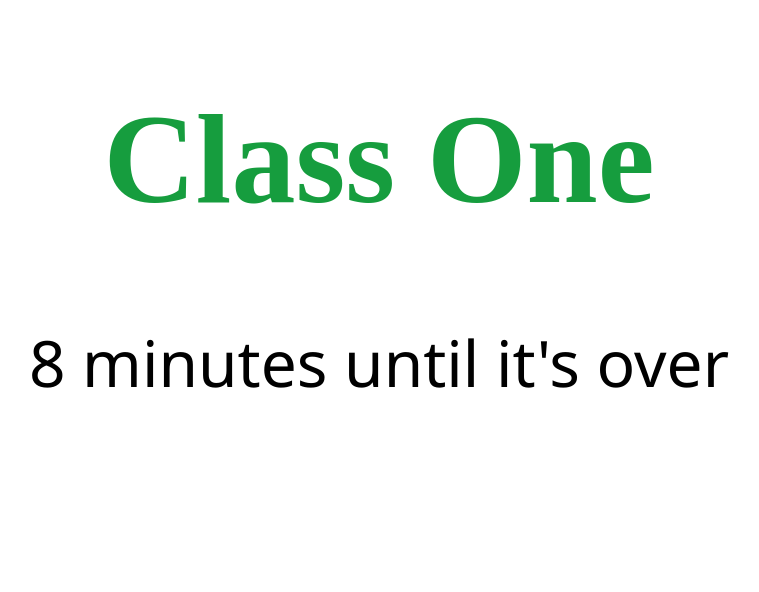
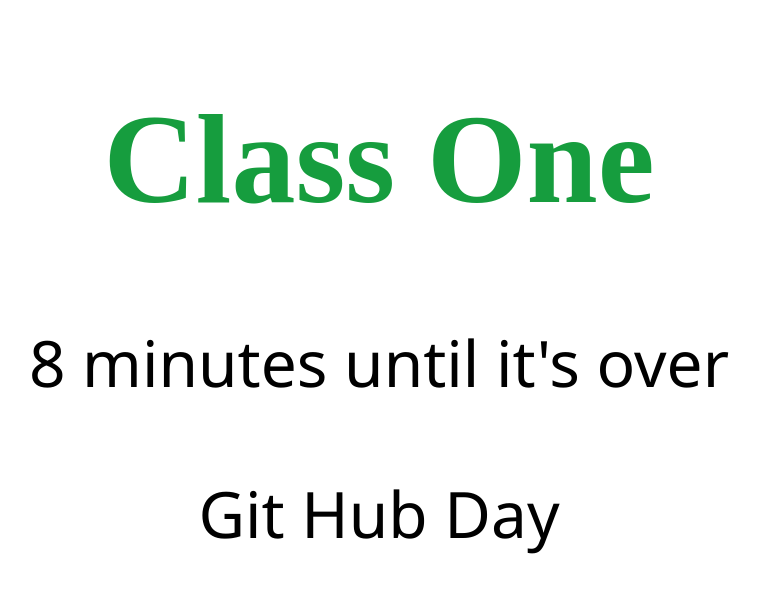
Before and after one commit to skinnerlk/week2, a plain HTML site: page index.html in a window 1280 px wide. Shown: the whole page, without its empty margins (261-1020 px from the left). Drawn offline with Linux system fonts and the light colour scheme.

Commit message:
modified index.html

```diff
--- a/index.html
+++ b/index.html
@@ -11,5 +11,6 @@
     <body>
         <h1>Class One</h1>
         <p>8 minutes until it's over</p>
+        <p>Git Hub Day</p>
     </body>
 </html>
```
